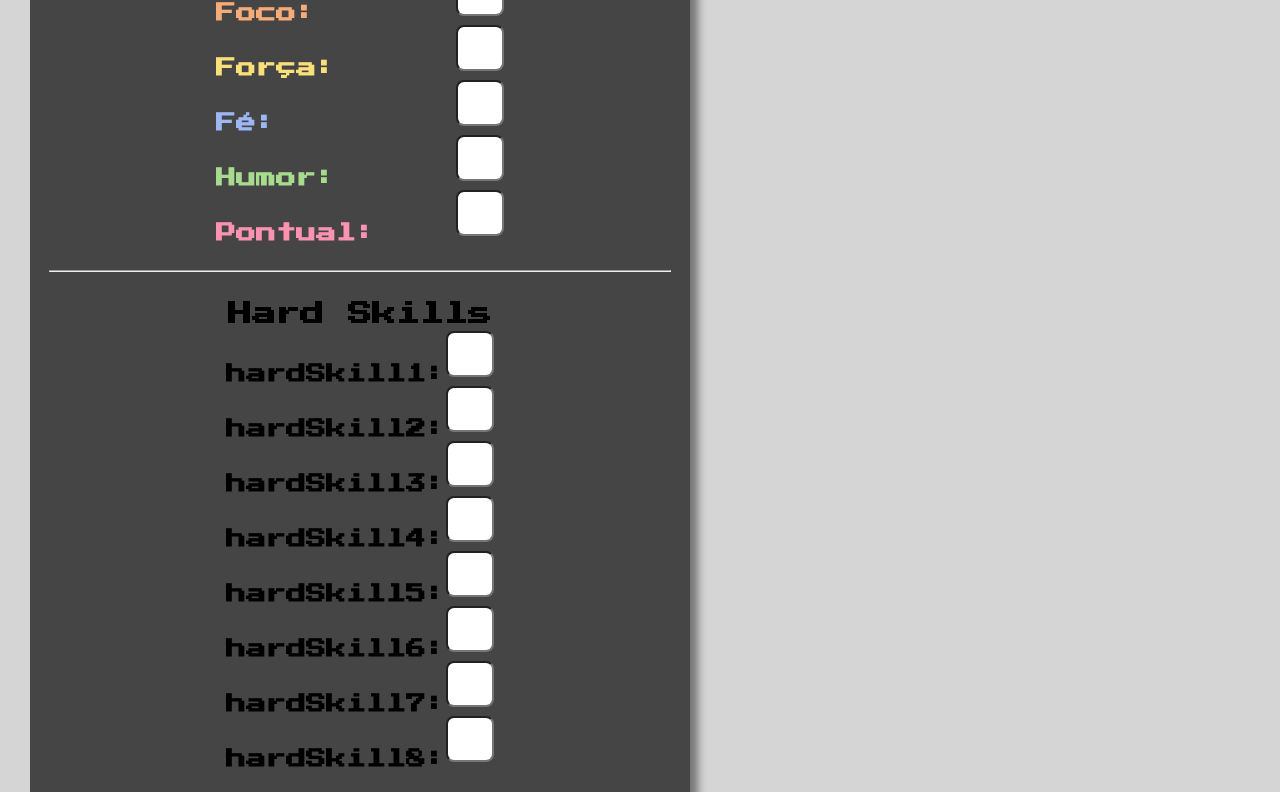
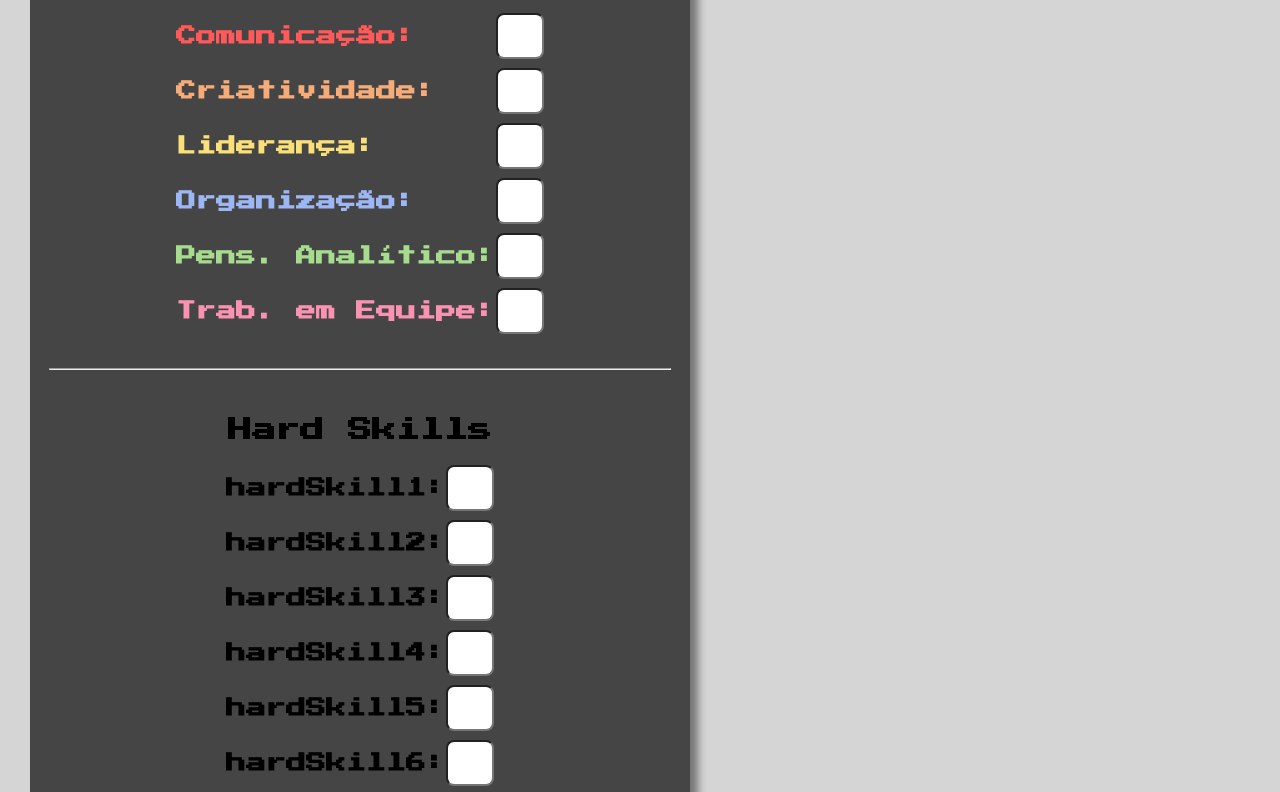
Before and after one commit to NikolasTola/eixo1-Pratica, a plain HTML site: page cadastro.html in a window 1280 px wide. Shown: the part 470-1262 px from the top of the page. Drawn offline with Linux system fonts and the light colour scheme.

Commit message:
Pequenos ajustes

```diff
--- a/cadastro.html
+++ b/cadastro.html
@@ -58,23 +58,23 @@
                 </div>
 
                 <div class="softSkills">
-                    <h4 id="softSkill2">Foco:</h4>
+                    <h4 id="softSkill2">Criatividade:</h4>
                     <input class="inputSkills" type="number" maxlength="1">
                 </div>
                 <div class="softSkills">
-                    <h4 id="softSkill3">Força:</h4>
+                    <h4 id="softSkill3">Liderança:</h4>
                     <input class="inputSkills" type="number" maxlength="1">
                 </div>
                 <div class="softSkills">
-                    <h4 id="softSkill4">Fé:</h4>
+                    <h4 id="softSkill4">Organização:</h4>
                     <input class="inputSkills" type="number" maxlength="1">
                 </div>
                 <div class="softSkills">
-                    <h4 id="softSkill5">Humor:</h4>
+                    <h4 id="softSkill5">Pens. Analítico:</h4>
                     <input class="inputSkills" type="number" maxlength="1">
                 </div>
                 <div class="softSkills">
-                    <h4 id="softSkill6">Pontual:</h4>
+                    <h4 id="softSkill6">Trab. em Equipe:</h4>
                     <input class="inputSkills" type="number" maxlength="1">
                 </div>
 
--- a/css/cadastro.css
+++ b/css/cadastro.css
@@ -83,11 +83,12 @@ header{
 }
 h3{
   color: white;
+  margin:.83em;
 }
 #ficha{
     background-color: #454545;
     max-width: 660px;
-    height: 1675px;
+    height: 1625px;
     margin: 10px;
     border-radius: 20px;
     box-shadow: 8px 8px 8px #757575;
@@ -130,9 +131,12 @@ h3{
   padding: 30px;
 }
 h4{
-    margin-top: 40px;
+    margin-right: 0;
     font-size: 20px;
     display: inline-block;
+}
+h2{
+  margin: .75em;
 }
 
 .skills{
```
